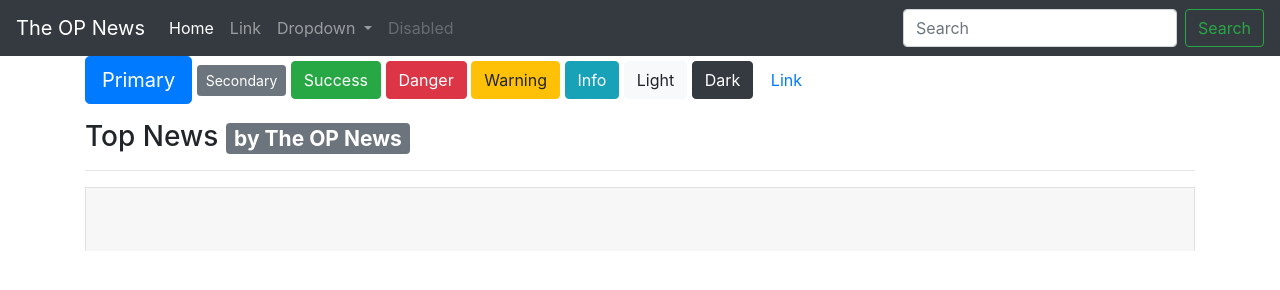
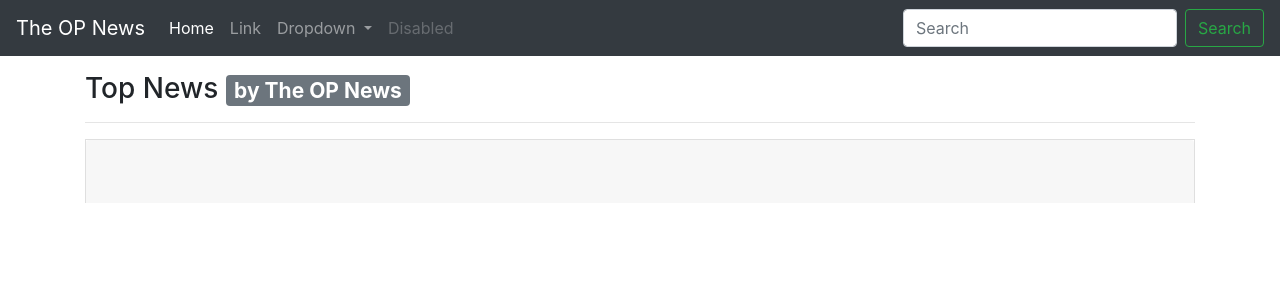
Before and after one commit to ankitojha07/News-API-WebPage, a plain HTML site: page index.html in a window 1280 px wide. Drawn offline with nearby package versions, Linux system fonts and the light colour scheme; no server answers.

Commit message:
Fix : Removed unneccesary items

```diff
--- a/index.html
+++ b/index.html
@@ -85,18 +85,6 @@
         </form>
       </div>
     </nav>
-<div class="container">
-  <button type="button" class="btn btn-primary btn-lg">Primary</button>
-<button type="button" class="btn btn-secondary btn-sm">Secondary</button>
-<button type="button" class="btn btn-success">Success</button>
-<button type="button" class="btn btn-danger">Danger</button>
-<button type="button" class="btn btn-warning">Warning</button>
-<button type="button" class="btn btn-info">Info</button>
-<button type="button" class="btn btn-light">Light</button>
-<button type="button" class="btn btn-dark">Dark</button>
-
-<button type="button" class="btn btn-link">Link</button>
-</div>
 
     <div class="container my-3">
       <h3>
```
